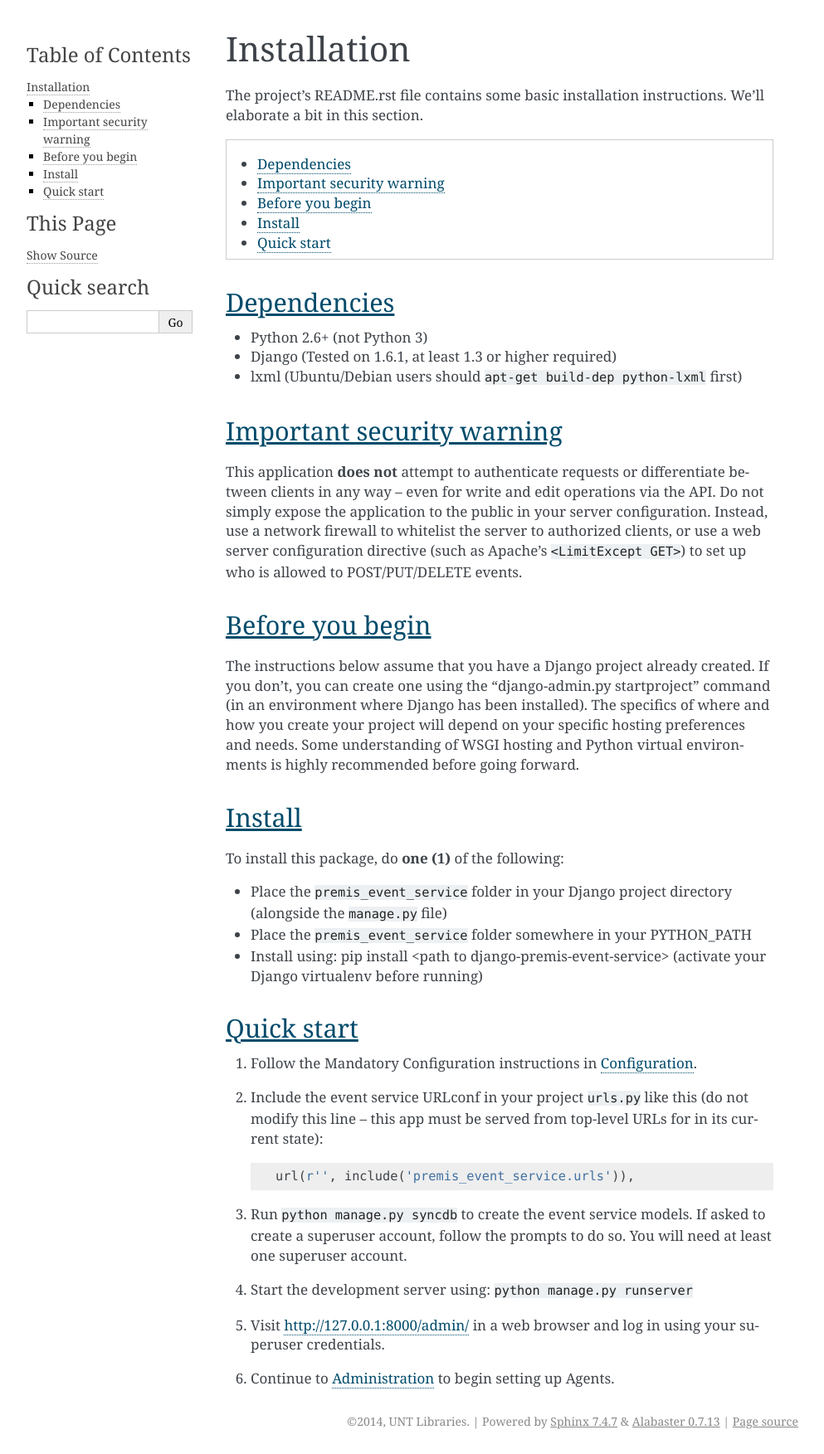
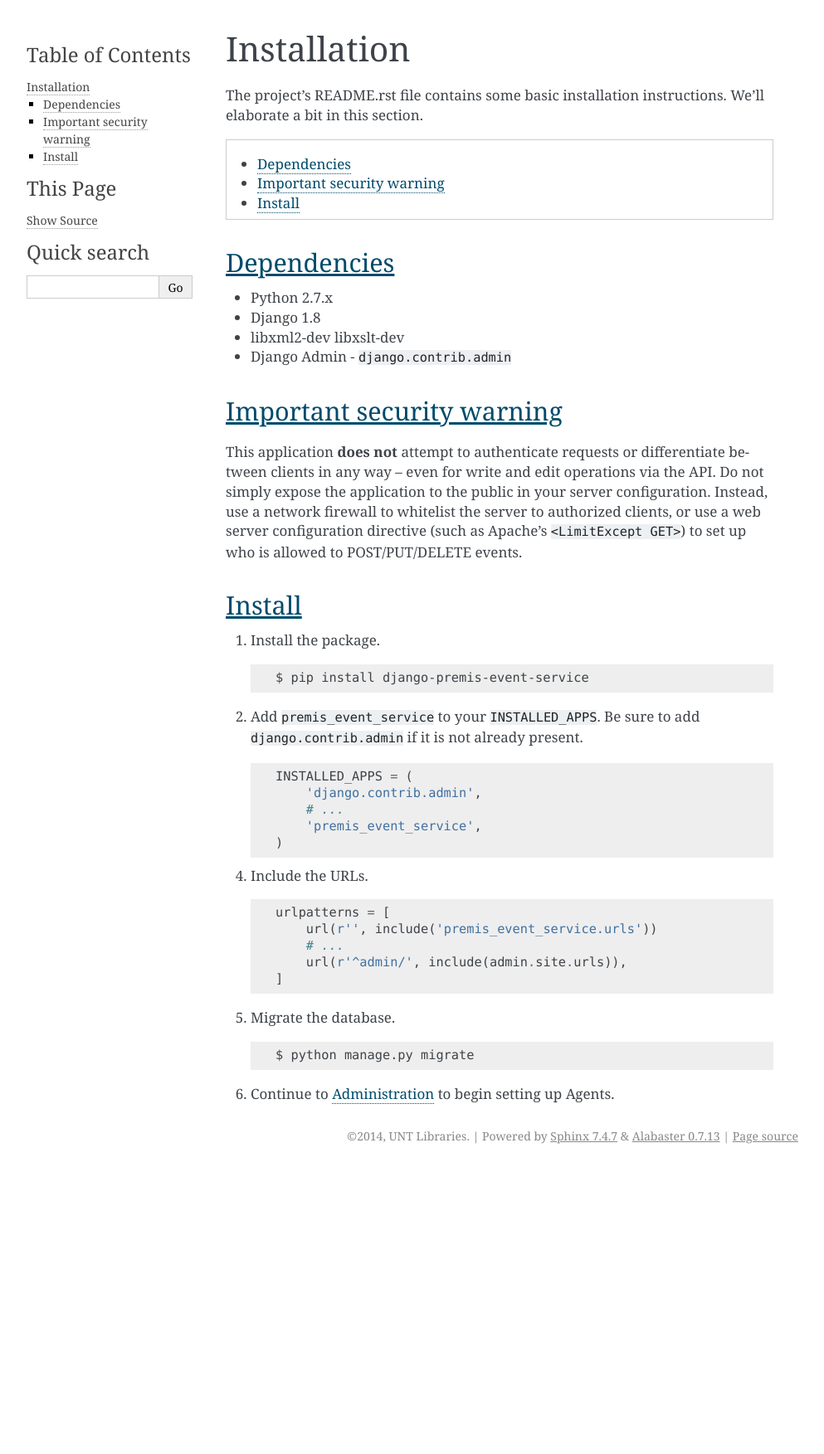
Before and after one commit to unt-libraries/django-premis-event-service, a Sphinx documentation site: the page built from docs/source/installation.rst, in a window 1280 px wide. Shown: the whole page at 83% size, without its empty margins (148-1141 px from the left). Built offline with Sphinx 7.4.7, drawn with Linux system fonts in a browser that asks for light colours; after the commit the page ends 1409 px from its top, so only the background shows below that.

Commit message:
Update the installation docs.

```diff
--- a/docs/source/installation.rst
+++ b/docs/source/installation.rst
@@ -12,9 +12,10 @@ We'll elaborate a bit in this section.
 Dependencies
 ============
 
-- Python 2.6+ (not Python 3)
-- Django (Tested on 1.6.1, at least 1.3 or higher required)
-- lxml (Ubuntu/Debian users should ``apt-get build-dep python-lxml`` first)
+- Python 2.7.x
+- Django 1.8
+- libxml2-dev libxslt-dev
+- Django Admin - ``django.contrib.admin``
 
 Important security warning
 ==========================
@@ -26,47 +27,33 @@ Instead, use a network firewall to whitelist the server to authorized clients,
 or use a web server configuration directive (such as Apache's
 ``<LimitExcept GET>``) to set up who is allowed to POST/PUT/DELETE events.
 
-Before you begin
-================
-
-The instructions below assume that you have a Django project already created.
-If you don't, you can create one using the "django-admin.py startproject"
-command (in an environment where Django has been installed).  The specifics
-of where and how you create your project will depend on your specific hosting
-preferences and needs.  Some understanding of WSGI hosting and Python virtual
-environments is highly recommended before going forward.
-
 Install
 =======
 
-To install this package, do **one (1)** of the following:
+1. Install the package. ::
 
-- Place the ``premis_event_service`` folder in your Django project directory
-  (alongside the ``manage.py`` file)
-- Place the ``premis_event_service`` folder somewhere in your PYTHON_PATH
-- Install using: pip install <path to django-premis-event-service>
-  (activate your Django virtualenv before running)
-.. - Install from PyPI using: pip install django-premis-event-service
-..   (activate your Django virtualenv before running) (NOT YET AVAILABLE)
+    $ pip install django-premis-event-service
 
-Quick start
-===========
 
-1. Follow the Mandatory Configuration instructions in :doc:`configuration`.
+2. Add ``premis_event_service`` to your ``INSTALLED_APPS``. Be sure to add ``django.contrib.admin`` if it is not already present. ::
 
-2. Include the event service URLconf in your project ``urls.py`` like this (do
-   not modify this line -- this app must be served from top-level URLs for
-   in its current state)::
+    INSTALLED_APPS = (
+        'django.contrib.admin',
+        # ...
+        'premis_event_service',
+    )
 
-    url(r'', include('premis_event_service.urls')),
+4. Include the URLs. ::
 
-3. Run ``python manage.py syncdb`` to create the event service models. If
-   asked to create a superuser account, follow the prompts to do so. You will
-   need at least one superuser account.
+    urlpatterns = [
+        url(r'', include('premis_event_service.urls'))
+        # ...
+        url(r'^admin/', include(admin.site.urls)),
+    ]
 
-4. Start the development server using: ``python manage.py runserver``
 
-5. Visit http://127.0.0.1:8000/admin/ in a web browser and log in using your
-   superuser credentials.
+5. Migrate the database. ::
+
+   $ python manage.py migrate
 
 6. Continue to :doc:`administration` to begin setting up Agents.
```
